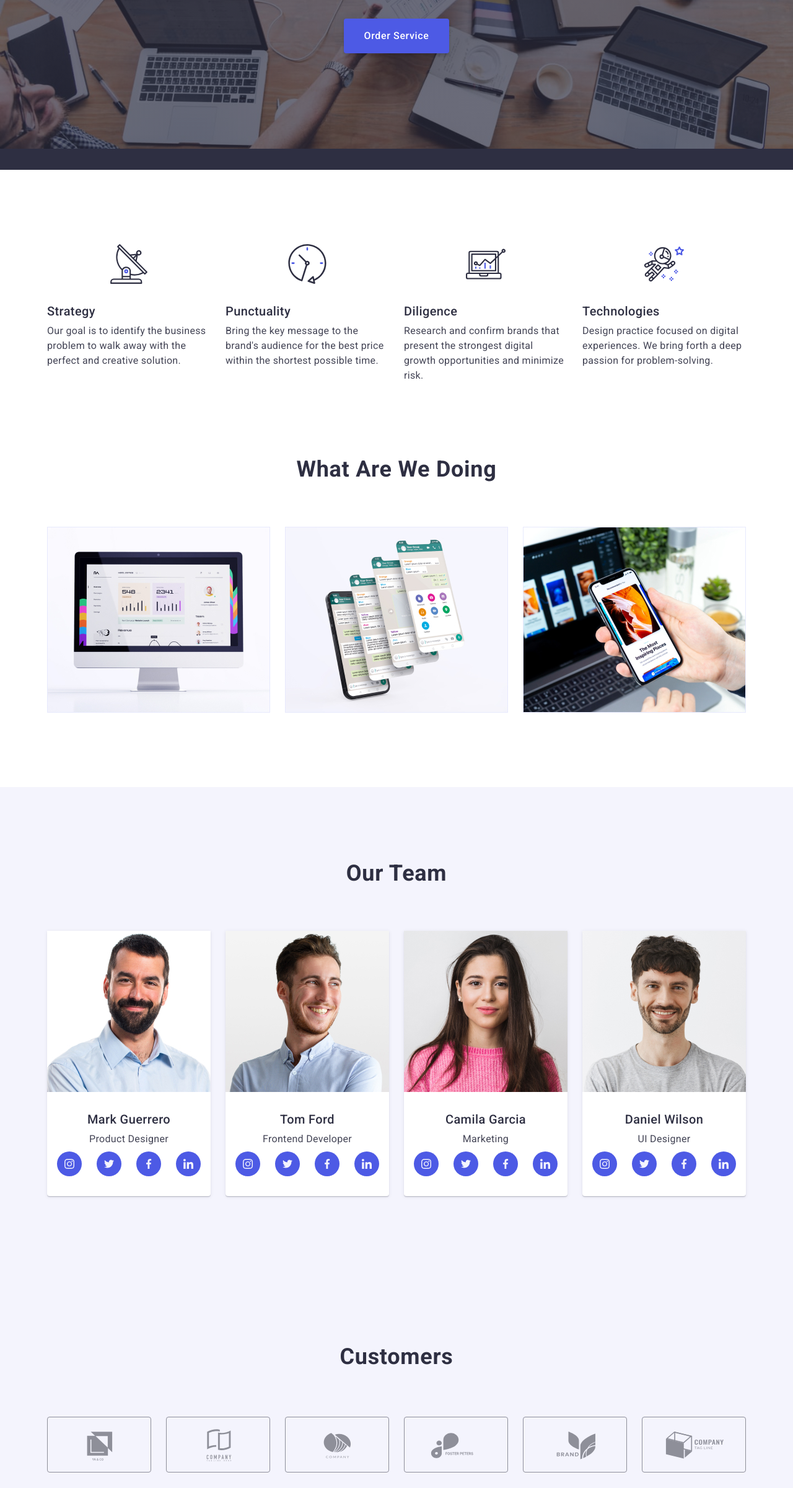
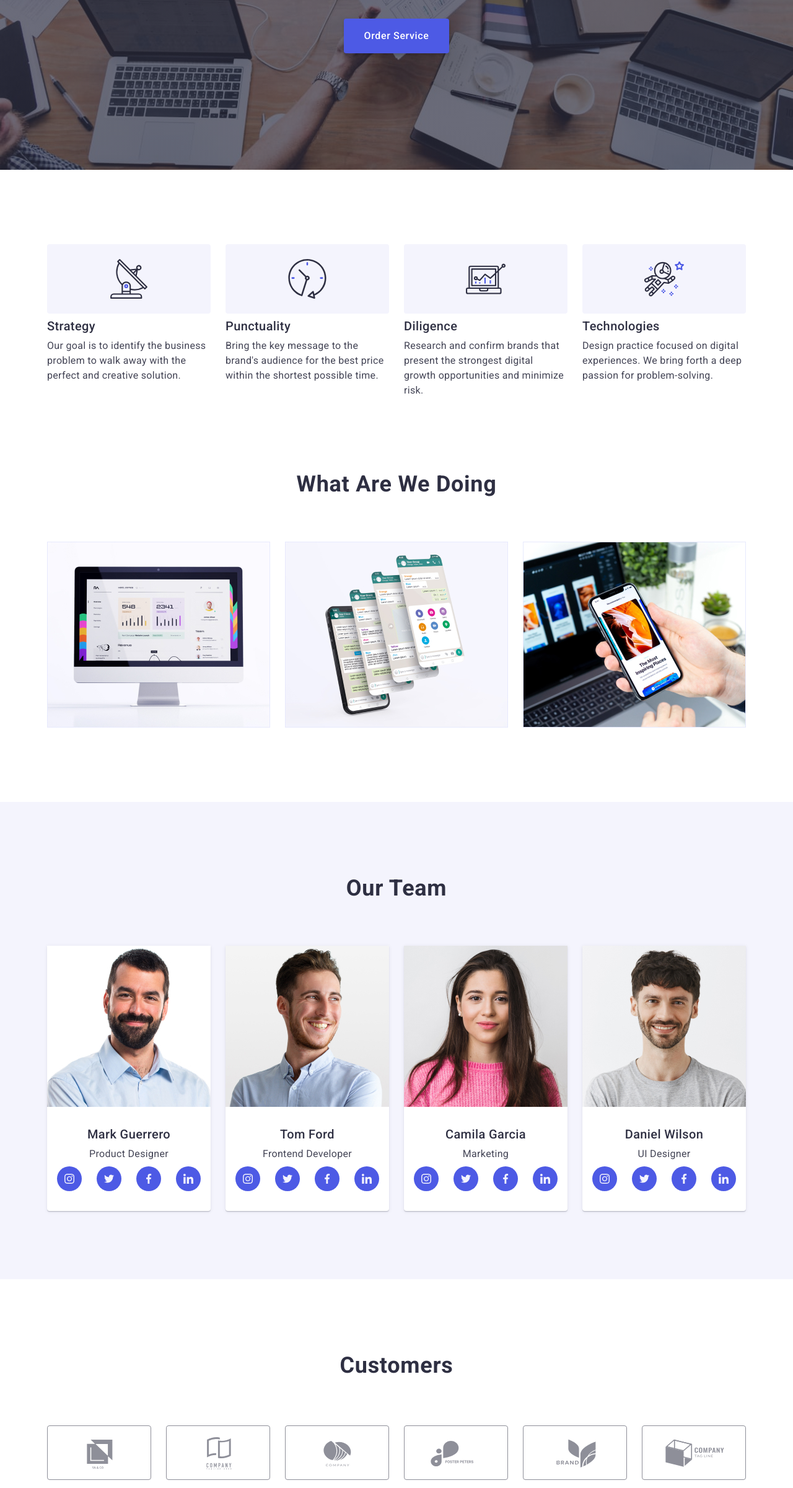
Before and after one commit to Jakson2023/goit-markup-hw-04, a plain HTML site: page index.html in a window 1280 px wide. Shown: the part 399-2800 px from the top of the page at 62% size. Drawn offline with nearby package versions, Linux system fonts and the light colour scheme.

Commit message:
hw4-correction

```diff
--- a/css/styles.css
+++ b/css/styles.css
@@ -47,6 +47,7 @@ img {
 
 .header {
   border-bottom: 1px solid var(--color-cornflower);
+  box-shadow: 0px 2px 1px rgba(46, 47, 66, 0.08), 0px 1px 1px rgba(46, 47, 66, 0.16), 0px 1px 6px rgba(46, 47, 66, 0.08);
 }
 
 .header-container {
@@ -198,10 +199,15 @@ img {
 }
 
 .icon {
-  display: block;
-  margin-bottom: 32px;
-  margin-left: auto;
-  margin-right: auto;
+  display: flex;
+  width: 264px;
+  height: 112px;
+  background-color: var(--color-cloud);
+  border-radius: 4px;
+  align-items: center;
+  justify-content: center;
+  margin-bottom: 8px;
+
 }
 
 .section {
@@ -273,14 +279,17 @@ img {
 /**----------hero----------------- */
 
 .hero {
+  max-width: 1440px;
   background-color: var(--color-navy-blue);
   background-image: var(--gradient-hero-grey), url(../images/bg-img.jpg);
   background-repeat: no-repeat;
-  background-size: contain;
+  background-size: cover;
   background-position: center;
   padding-top: 188px;
   padding-bottom: 188px;
   text-align: center;
+  margin-left: auto;
+  margin-right: auto;
 }
 
 
@@ -306,6 +315,9 @@ img {
 
 .main-team {
   background-color: var(--color-cloud);
+  padding-top: 120px;
+  padding-bottom: 110px;
+
 }
 
 .main-list-team {
@@ -379,8 +391,9 @@ img {
 /**-----------------customers-----------------*/
 
 
-.customers {
-  padding-top: 240px;
+.customers-section {
+  padding-top: 120px;
+  padding-bottom: 119px;
 }
 
 .customers-list {
@@ -398,7 +411,10 @@ img {
 
 .customers-link {
   display: flex;
-  padding: 16px 32px;
+  width: 100%;
+  height: 100%;
+  align-items: center;
+  justify-content: center;
   fill: var(--color-light-slate);
   border: 1px solid var(--color-light-slate);
   border-radius: 4px;
@@ -407,8 +423,8 @@ img {
 a.customers-link:hover,
 a.customers-link:focus {
   fill: var(--color-ocean);
-  border: 1px solid var(--color-ocean);
-  border-radius: 4px;
+  border-color: var(--color-ocean);
+
 }
 
 
--- a/index.html
+++ b/index.html
@@ -52,33 +52,45 @@
       <div class="container">
         <h2 class="visually-hidden">Feature</h2>
         <ul class="feature-container ">
-          <li class="feature strategy-icon"> <svg width="64" height="64" class="icon">
+          <li class="feature strategy-icon">
+            <div class="icon">
+              <svg width="64" height="64">
                 <use href="./images/icons.svg#icon-antenna"></use>
               </svg>
+            </div>
             <h3 class="main-item">Strategy</h3>
             <p class="main-text studio">
               Our goal is to identify the business problem to walk away with the perfect and creative solution.
             </p>
           </li>
-          <li class="feature time-icon"> <svg width="64" height="64" class="icon">
+          <li class="feature time-icon">
+            <div class="icon">
+              <svg width="64" height="64">
                 <use href="./images/icons.svg#icon-clock"></use>
               </svg>
+            </div>
             <h3 class="main-item">Punctuality</h3>
             <p class="main-text studio">
               Bring the key message to the brand's audience for the best price within the shortest possible time.
             </p>
           </li>
-          <li class="feature diagram-icon"> <svg width="64" height="64" class="icon">
+          <li class="feature diagram-icon">
+            <div class="icon">
+              <svg width="64" height="64">
                 <use href="./images/icons.svg#icon-diagram"></use>
               </svg>
+            </div>
             <h3 class="main-item">Diligence</h3>
             <p class="main-text studio">
               Research and confirm brands that present the strongest digital growth opportunities and minimize risk.
             </p>
           </li>
-          <li class="feature tech-icon"> <svg width="64" height="64" class="icon">
+          <li class="feature tech-icon">
+            <div class="icon">
+              <svg width="64" height="64">
                 <use href="./images/icons.svg#icon-astronaut"></use>
               </svg>
+            </div>
             <h3 class="main-item">Technologies</h3>
             <p class="main-text studio">
               Design practice focused on digital experiences. We bring forth a deep passion for problem-solving.
@@ -99,7 +111,7 @@
       </div>
     </section>
 
-    <section class="main-team section">
+    <section class="main-team">
       <div class="container">
         <h2 class="main-subtitle">Our Team</h2>
         <ul class="card-team">
@@ -205,7 +217,9 @@
           </li>
         </ul>
       </div>
-      <div class="container customers">
+    </section>
+    <section class="customers-section">
+      <div class="container">
         <h3 class="main-subtitle">customers</h3>
         <ul class="customers-list list">
           <li class="customers-list-item"><a href="" class="customers-link"><svg width="104" height="56"
@@ -247,7 +261,7 @@
         </p>
       </div>
       <div class="footer-social">
-        <h3 class="footer-media-title">Social media</h3>
+        <p class="footer-media-title">Social media</p>
         <ul class="footer-soc-list list">
           <li class="footer-soc-item "><a href="" class="footer-soc-link link"><svg width="24" height="24"
                 class="footer-soc-icon">
@@ -268,7 +282,7 @@
         </ul>
       </div>
     </div>
-    </div>
+
   </footer>
 
 </body>
```
Also changed, not shown: portfolio.html (+1 -5 lines). Lines whose indentation alone changed are shown as unchanged.
